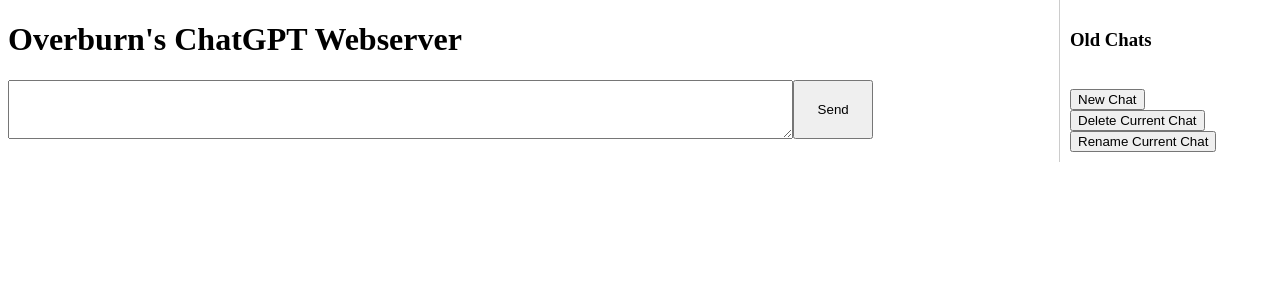
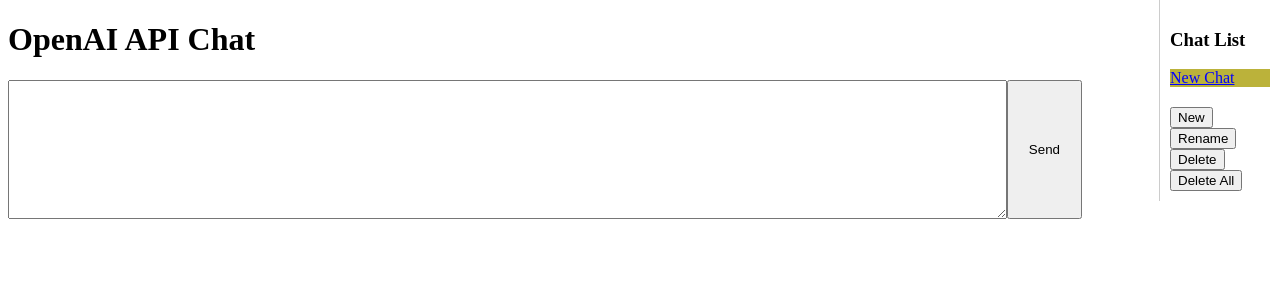
Before and after one commit to overburn12/http, a Flask app: page / in a window 1280 px wide. Shown: the top 300 px of the page. Run offline with Flask 3, Linux system fonts and the light colour scheme.

Commit message:
updated styling

```diff
--- a/static/script.js
+++ b/static/script.js
@@ -1,10 +1,10 @@
 
-var chatHistories = [{ title: "Default Chat", messages: [] }];
+var chatHistories = [];
 var currentChatIndex = null;
 
 window.addEventListener('load', function () {
   currentChatIndex = 0;
-  populateOldChats();
+  populateChatList();
   renderChatHistory(currentChatIndex);
 });
 
@@ -36,7 +36,7 @@ function renameCurrentChat() {
 
   chatHistories[currentChatIndex].title = newName;
   localStorage.setItem('oldChats', JSON.stringify(chatHistories)); // Update local storage
-  populateOldChats();  // Refresh the list of old chats
+  populateChatList();  // Refresh the list of old chats
 }
 
 function addNewChat() {
@@ -45,7 +45,7 @@ function addNewChat() {
 
   localStorage.setItem('oldChats', JSON.stringify(chatHistories));
 
-  populateOldChats();
+  populateChatList();
   renderChatHistory(currentChatIndex);
 }
 
@@ -59,12 +59,16 @@ function highlightSelectedChat() {
   document.querySelectorAll('.old-chat-title')[currentChatIndex].classList.add('highlighted-chat');
 }
 
-function populateOldChats() {
+function populateChatList() {
   var oldChatsString = localStorage.getItem('oldChats');
   chatHistories = oldChatsString ? JSON.parse(oldChatsString) : [];
 
+  if (chatHistories.length === 0) {
+    chatHistories = [{ title: "New Chat", messages: [] }];
+  }
+
   var oldChatsContainer = document.getElementById('old_chats_list');
-  oldChatsContainer.innerHTML = '<h3>Old Chats</h3>';
+  oldChatsContainer.innerHTML = '<h3>Chat List</h3>';
 
   chatHistories.forEach(function (chat, index) {
     var chatContainer = document.createElement('div');
@@ -72,7 +76,7 @@ function populateOldChats() {
     chatTitle.classList.add('old-chat-title');
     chatTitle.textContent = chat.title;
     chatTitle.onclick = function () {
-      loadOldChat(index);
+      loadChat(index);
     };
 
     chatContainer.appendChild(chatTitle);
@@ -82,24 +86,38 @@ function populateOldChats() {
   // Add management buttons
   var newChatButton = document.createElement('button');
   newChatButton.id = 'reset_button';
-  newChatButton.textContent = 'New Chat';
+  newChatButton.textContent = 'New';
   newChatButton.onclick = addNewChat;
 
   var deleteChatButton = document.createElement('button');
   deleteChatButton.id = 'delete_button';
-  deleteChatButton.textContent = 'Delete Current Chat';
+  deleteChatButton.textContent = 'Delete';
   deleteChatButton.onclick = deleteCurrentChat;
 
   var renameChatButton = document.createElement('button');
   renameChatButton.id = 'rename_button';
-  renameChatButton.textContent = 'Rename Current Chat';
+  renameChatButton.textContent = 'Rename';
   renameChatButton.onclick = renameCurrentChat;
 
+  var clearStorageButton = document.createElement('button');
+  clearStorageButton.id = 'clear_storage_button';
+  clearStorageButton.textContent = 'Delete All';
+  clearStorageButton.onclick = clearLocalStorage;
+
   oldChatsContainer.appendChild(newChatButton);
+  oldChatsContainer.appendChild(renameChatButton);
   oldChatsContainer.appendChild(deleteChatButton);
-  oldChatsContainer.appendChild(renameChatButton);
+  oldChatsContainer.appendChild(clearStorageButton);
 
   highlightSelectedChat();
+}
+
+function clearLocalStorage() {
+  localStorage.removeItem('oldChats');
+  chatHistories = [];
+  currentChatIndex = 0;
+  populateChatList();
+  renderChatHistory();
 }
 
 function deleteCurrentChat() {
@@ -111,12 +129,11 @@ function deleteCurrentChat() {
   chatHistories.splice(currentChatIndex, 1);  // Remove the chat at the current index
   currentChatIndex = 0;  // Reset to the first chat
   localStorage.setItem('oldChats', JSON.stringify(chatHistories));  // Update local storage
-  populateOldChats();  // Refresh the list of old chats
-  loadOldChat(currentChatIndex);  // Load the first chat
+  populateChatList();  // Refresh the list of old chats
+  loadChat(currentChatIndex);  // Load the first chat
 }
 
-
-function loadOldChat(index) {
+function loadChat(index) {
   currentChatIndex = index; // Update the index to the newly loaded old chat
   renderChatHistory();
   highlightSelectedChat();
@@ -152,6 +169,8 @@ async function sendMessage() {
 
   // Append to the existing chat
   chatHistories[currentChatIndex].messages.push(userMessage);
+  // clear the text field
+  document.getElementById('user_message').value = '';
 
   try {
     const response = await fetch('/chat', {
@@ -175,5 +194,4 @@ async function sendMessage() {
     console.error(error);
   }
 
-  document.getElementById('user_message').value = '';
 }
--- a/static/styles.css
+++ b/static/styles.css
@@ -1,20 +1,48 @@
 #user_message {
-    width: 80%; /* You can adjust this value */
-    height: 4em; /* Height for 4 lines */
+    width: 100%; /* You can adjust this value */
+    height: 10em; /* Height for 4 lines */
 }
 #send_button {
     width: 80px;  /* Fixed width for the Send button */
     display: inline; /* Display button inline with textarea */
 }
 #chat_input_container {
+    max-width: calc(100% - 190px);  /* 100px for the chat list, 80px for the Send button, and 10px extra padding */
+    margin-right: 110px;  /* Aligns with the edge of the #old_chats_list */
     display: flex;  /* Use flex layout to align textarea and button */
-    max-width: calc(100% - 290px);  /* 200px for the chat list, 80px for the Send button, and 10px extra padding */
-    margin-right: 210px;  /* Aligns with the edge of the #old_chats_list */
 }
 #chat_history {
-    max-width: calc(100% - 210px);  /* 200px for the chat list, 10px for extra padding */
+    max-width: calc(100% - 110px);  /* 100px for the chat list, 10px for extra padding */
     overflow-wrap: break-word;  /* Breaks the word and wraps onto the next line */
 }
+#old_chats_list {
+    position: absolute;
+    top: 0;
+    right: 0;
+    width: 100px;
+    max-height: 100vh; /* Adjust based on your layout */
+    overflow-y: auto;  /* Enable vertical scrolling */
+    border-left: 1px solid #ccc;
+    padding: 10px;
+}
+#reset_button {
+    margin-top: 20px;  /* Adjust the space as needed */
+}
+#old_chats_list {
+    position: absolute;
+    top: 0;
+    right: 0;
+    width: 100px;
+    border-left: 1px solid #ccc;
+    padding: 10px;
+}
+
+@media only screen and (max-width: 768px) {
+    #user_message {
+        height: 6em;
+    }
+}
+
 .user-name {
     color: red;
 }
@@ -29,33 +57,11 @@ pre code {
     font-family: monospace;
     overflow-x: auto;  /* Add this line */
 }
-#old_chats_list {
-    position: absolute;
-    top: 0;
-    right: 0;
-    width: 200px;
-    border-left: 1px solid #ccc;
-    padding: 10px;
-}
 .old-chat-title {
     cursor: pointer;
     color: blue;
     text-decoration: underline;
 }
 .highlighted-chat {
-    background-color: #f0f0f0;
+    background-color: #bbb23a;
 }
-
-#old_chats_list {
-    position: absolute;
-    top: 0;
-    right: 0;
-    width: 200px;
-    max-height: 100vh; /* Adjust based on your layout */
-    overflow-y: auto;  /* Enable vertical scrolling */
-    border-left: 1px solid #ccc;
-    padding: 10px;
-}
-#reset_button {
-    margin-top: 20px;  /* Adjust the space as needed */
-}
--- a/templates/index.html
+++ b/templates/index.html
@@ -3,11 +3,11 @@
 <head>
   <meta charset="UTF-8">
   <meta name="viewport" content="width=device-width, initial-scale=1.0">
-  <title>Overburn's ChatGPT Webserver</title>
+  <title>Overburn's Webserver</title>
   <link rel="stylesheet" type="text/css" href="{{ url_for('static', filename='styles.css') }}">
 </head>
 <body>
-  <h1>Overburn's ChatGPT Webserver</h1>
+  <h1>OpenAI API Chat</h1>
   <div id="old_chats_list"></div>
   <div id="chat_history"></div>
   <div id="chat_input_container">
```
